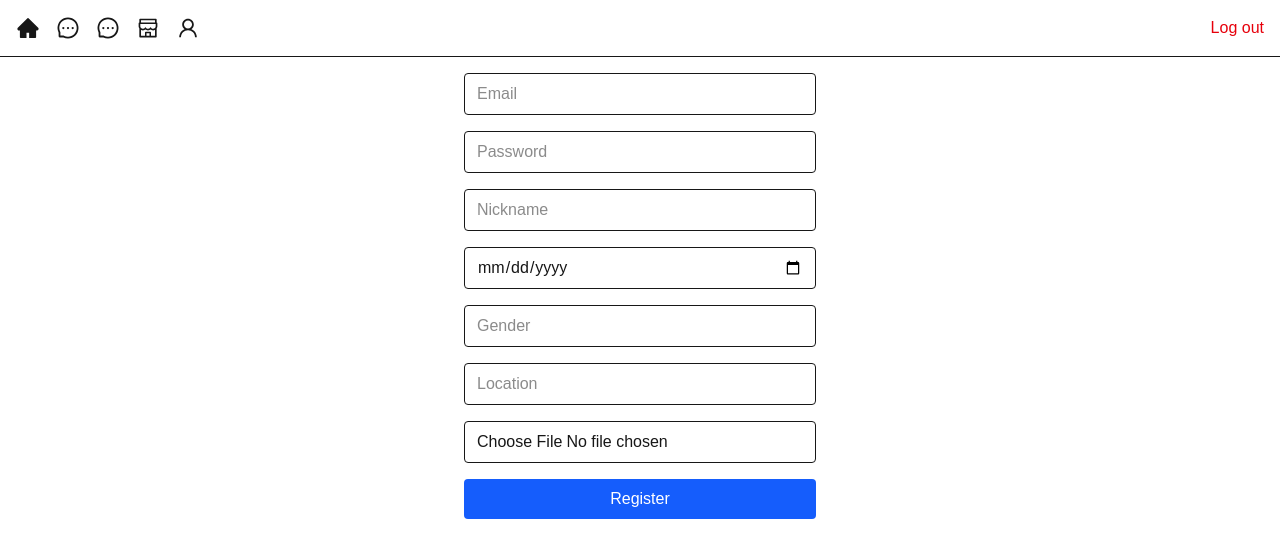
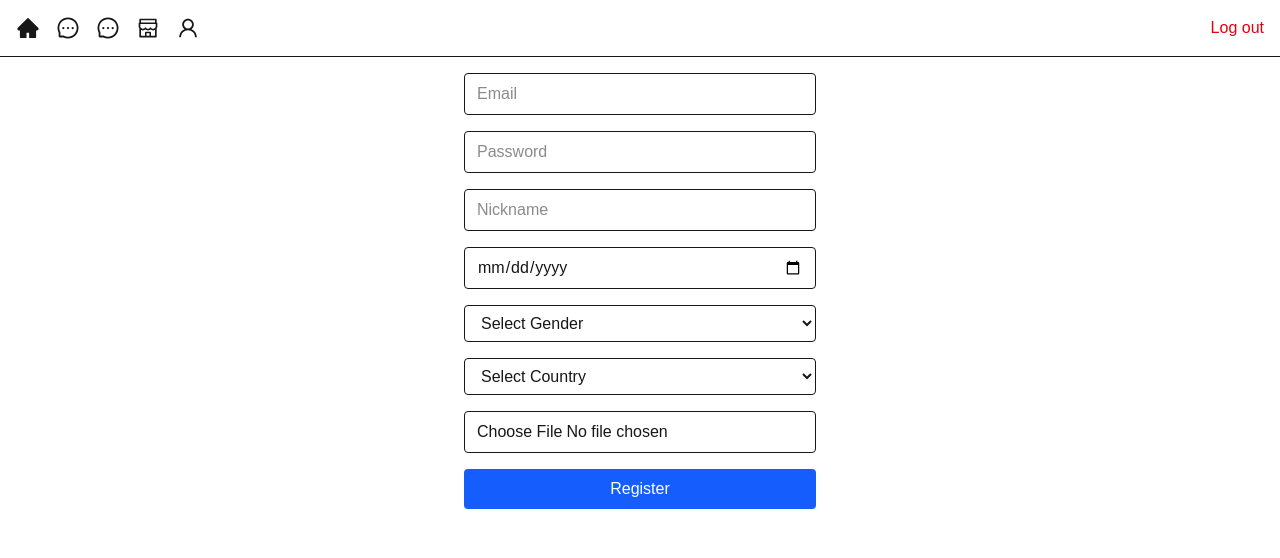
Before and after one commit to matusadamovic/lumia-app, a Next.js app: page /register in a window 1280 px wide. Shown: the top 558 px of the page. Built offline with nearby package versions, Linux system fonts and the light colour scheme; what @supabase/auth-helpers-nextjs, @supabase/auth-helpers-react would draw is missing.

Commit message:
Replace gender and location inputs with selects

```diff
--- a/src/app/register/page.tsx
+++ b/src/app/register/page.tsx
@@ -3,6 +3,7 @@
 import { useState, FormEvent } from 'react';
 import { useRouter } from 'next/navigation';
 import { supabase } from '@/lib/supabaseClient';
+import { countries } from '@/lib/countries';
 
 export default function RegisterPage() {
   const router = useRouter();
@@ -107,22 +108,34 @@ export default function RegisterPage() {
         className="border px-3 py-2 rounded"
         required
       />
-      <input
-        type="text"
+      <select
         value={gender}
         onChange={(e) => setGender(e.target.value)}
-        placeholder="Gender"
         className="border px-3 py-2 rounded"
         required
-      />
-      <input
-        type="text"
+      >
+        <option value="" disabled>
+          Select Gender
+        </option>
+        <option value="Male">Male</option>
+        <option value="Female">Female</option>
+        <option value="Other">Other</option>
+      </select>
+      <select
         value={location}
         onChange={(e) => setLocation(e.target.value)}
-        placeholder="Location"
         className="border px-3 py-2 rounded"
         required
-      />
+      >
+        <option value="" disabled>
+          Select Country
+        </option>
+        {countries.map(({ code, name, flag }) => (
+          <option key={code} value={name}>
+            {`${flag} ${name}`}
+          </option>
+        ))}
+      </select>
       <input
         type="file"
         accept="image/*"
```
